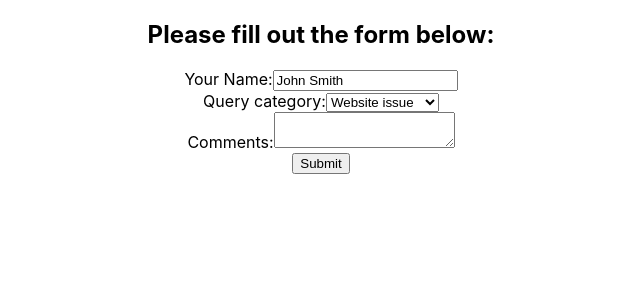
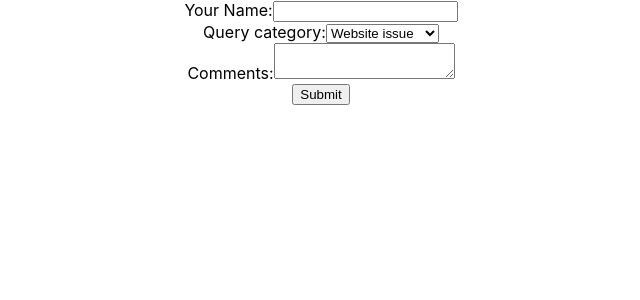
Before and after one commit to 2ndborn/react-mini-pro, a React (Create React App) app in the folder my-app/: page / in a window 1280 px wide. Shown: the top 300 px of the page, without its empty margins (319-959 px from the left). Built offline with nearby package versions, Linux system fonts and the light colour scheme.

Commit message:
useState hooks

```diff
--- a/my-app/src/App.js
+++ b/my-app/src/App.js
@@ -15,11 +15,12 @@
 import LifeCyclesCWU from './components/LifeCyclesCWUTracker';
 import ControlledForm from './components/ControlledForm';
 import UncontrolledForm from './components/UncontrolledForm';
+import ControlledFormHooks from './components/ControlledFormHooks';
 
 function App() {
   return (
     <div className="App">
-      <UncontrolledForm />
+      <ControlledFormHooks />
     </div>
   );
 }
--- /dev/null
+++ b/my-app/src/components/ControlledFormHooks.js
@@ -0,0 +1,61 @@
+import React, {useState} from 'react'
+
+function ControlledFormHooks() {
+    const [name, setName] = useState('');
+    const [category, setCategory] = useState('website');
+    const [comments, setComments] = useState('');
+    const handleSubmit = (e) => {
+        e.preventDefault();
+        console.log(name, category, comments)
+    }
+
+  return (
+      <div>
+          <div>
+              <form onSubmit={handleSubmit}>
+                  <div>
+                      <label htmlFor="id-name">Your Name:</label>
+                      <input
+                          value={name}
+                          onChange={
+                              (e) => setName(e.target.value)
+                          }
+                          id="id-name"
+                          name="name"
+                          type="text"
+                      />
+                  </div>
+                  <div>
+                      <label htmlFor="id-category">Query category:</label>
+                      <select
+                          id="id-category"
+                          name="category"
+                          value={category}
+                          onChange={
+                              (e) => setCategory(e.target.value)
+                          }
+                      >
+                          <option>Website issue</option>
+                          <option>Order issue</option>
+                          <option>General inquiry</option>
+                      </select>
+                  </div>
+                  <div>
+                      <label htmlFor="id-comments">Comments:</label>
+                      <textarea
+                          value={comments}
+                          onChange={
+                              (e) => setComments(e.target.value)
+                          }
+                          id="id-comments"
+                          name="comments"
+                      />
+                  </div>
+                  <input type="submit" value="Submit" />
+              </form>
+          </div>
+      </div>
+  )
+}
+
+export default ControlledFormHooks
```
